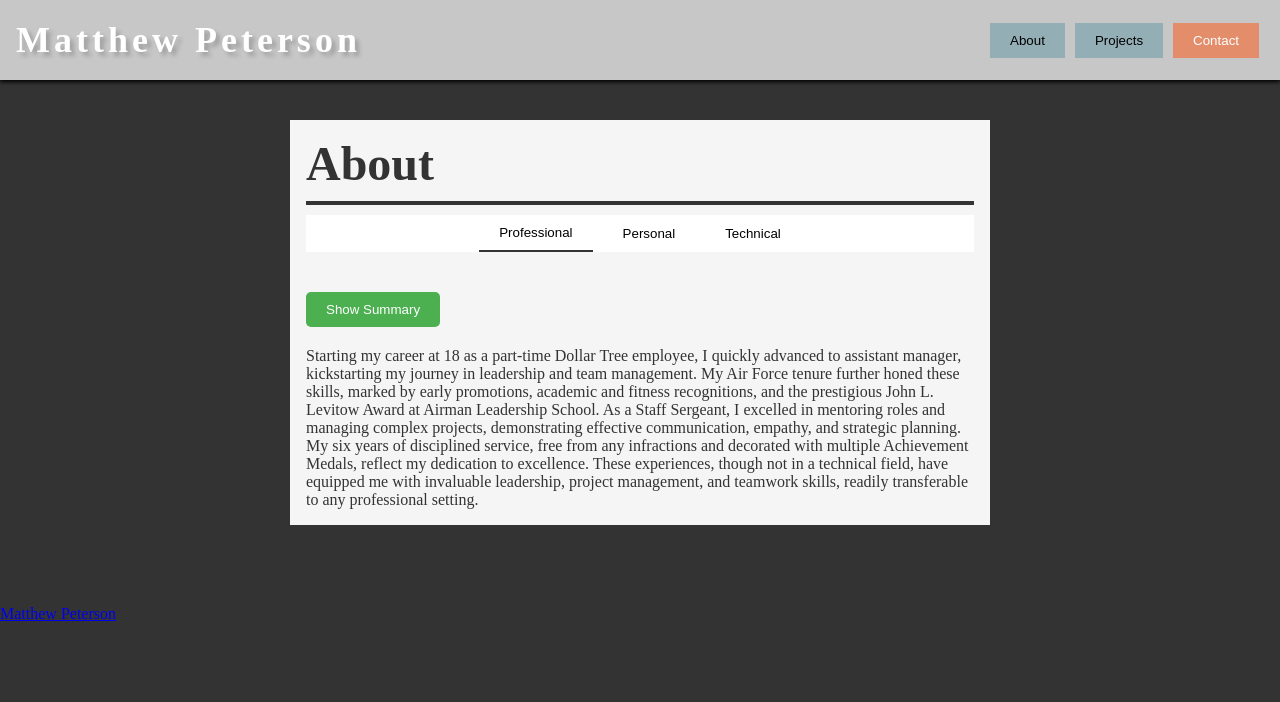
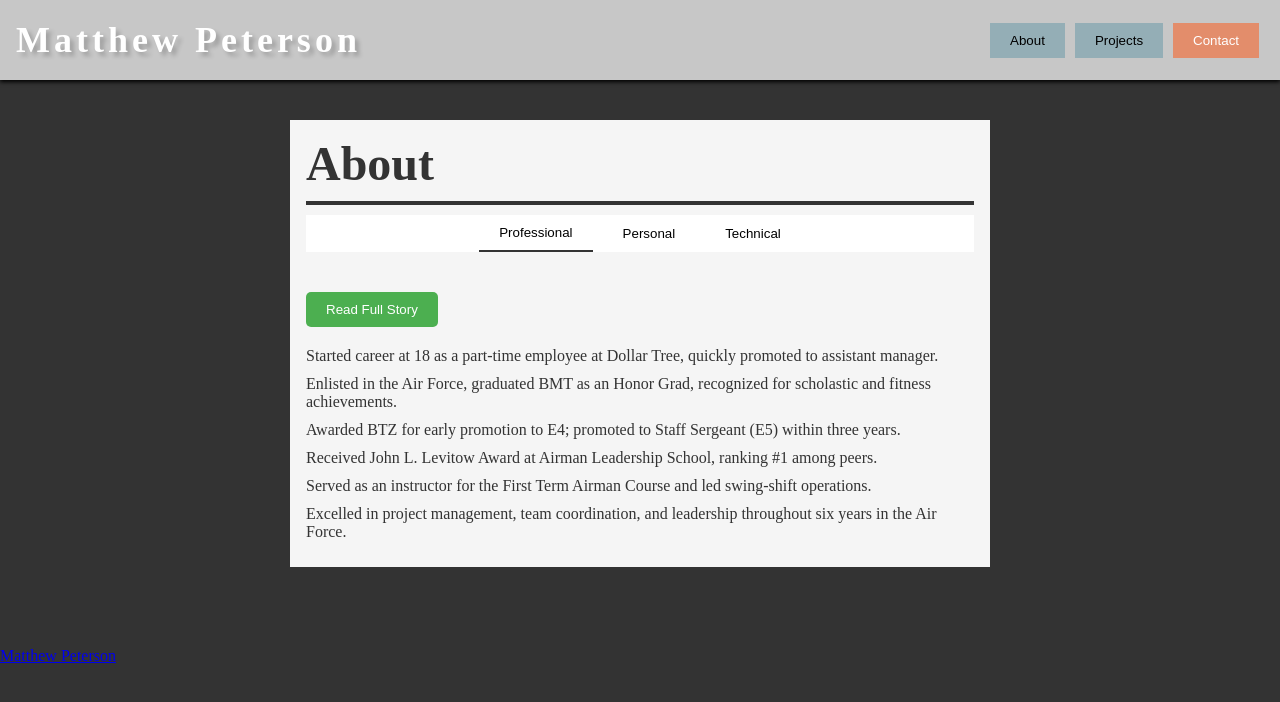
Before and after one commit to matthew-peterson-39/react_portfolio_site, a React (Vite) app: page / in a window 1280 px wide. Shown: the top 702 px of the page. Built offline with nearby package versions, Linux system fonts and the light colour scheme.

Commit message:
Technical section added.

```diff
--- a/src/components/About.jsx
+++ b/src/components/About.jsx
@@ -3,7 +3,7 @@ import { useEffect } from 'react';
 
 function About() {
     const [activeTab, setActiveTab] = useState('Professional');
-    const [showSummary, setShowSummary] = useState(false);
+    const [showSummary, setShowSummary] = useState(true);
 
     const professionalText = `Starting my career at 18 as a part-time Dollar Tree employee, I
     quickly advanced to assistant manager, kickstarting my journey in leadership and team management.
@@ -47,8 +47,26 @@ function About() {
         </ul>
     );
 
-    const technicalText = ``;
-    const technicalSummary = ``;
+    const technicalText = `Pursuing a Computer Science degree at Colorado State University with
+    a projected graduation in 2024, I've acquired a diverse skill set encompassing Java, C++, and
+    Python, along with deep dives into Networking, Security, and Software Engineering. My practical
+    application of these skills is evident in projects like a task-managing 'Flow Timer' using
+    Arduino and a Python script for inventory automation in Shopify. I’ve also developed various
+    websites using HTML5, CSS3, JavaScript, React, Django, and Flask. Keen to expand my horizons,
+    I'm exploring Next.js for its serverless capabilities. This blend of formal education and
+    self-driven projects reflects my passion for technology, constant learning, and a belief in
+    redefining challenges as opportunities for innovation.
+    `;
+    const technicalSummary = (
+        <ul>
+            <li>Studying Computer Science at Colorado State University, set to graduate with honors in 2024.</li>
+            <li>Proficient in Java, C++, and Python, with coursework in Networking, Security, Software Engineering, and more.</li>
+            <li>Developed a 'Flow Timer' Arduino project and a Python script for Shopify inventory management.</li>
+            <li>Experienced in web development using HTML5, CSS3, JavaScript, React, Django, and Flask.</li>
+            <li>Exploring Next.js for its advanced serverless features.</li>
+            <li>Committed to continuous learning and innovation in technology.</li>
+        </ul>
+    );
 
     const tabContent = {
         Professional: professionalText,
@@ -60,10 +78,10 @@ function About() {
         if (activeTab === 'Professional') {
             return showSummary ? professionalSummary : professionalText;
         }
-        if (activeTab === 'Personal') {
+        else if (activeTab === 'Personal') {
             return showSummary ? personalSummary : personalText;
         }
-        if (activeTab === 'Technical') {
+        else if (activeTab === 'Technical') {
             return showSummary ? technicalSummary : technicalText;
         }
         return tabContent[activeTab];
```
